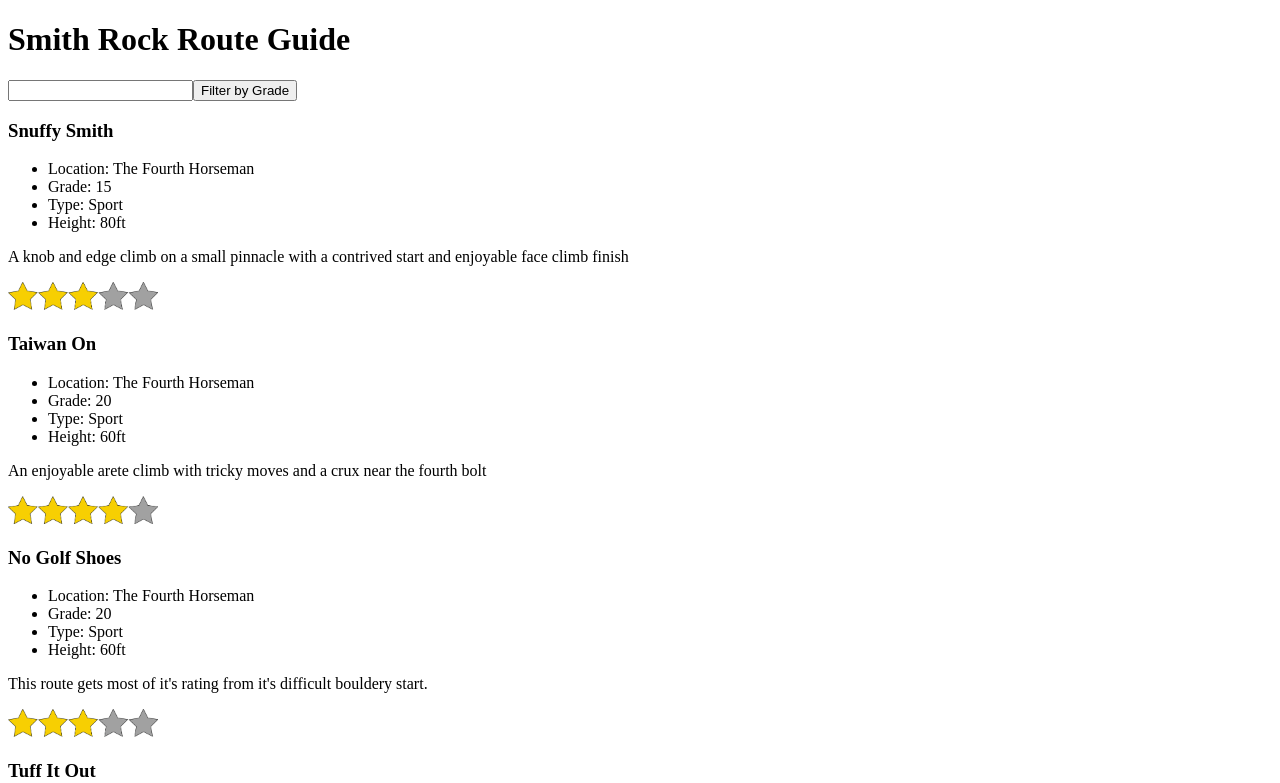
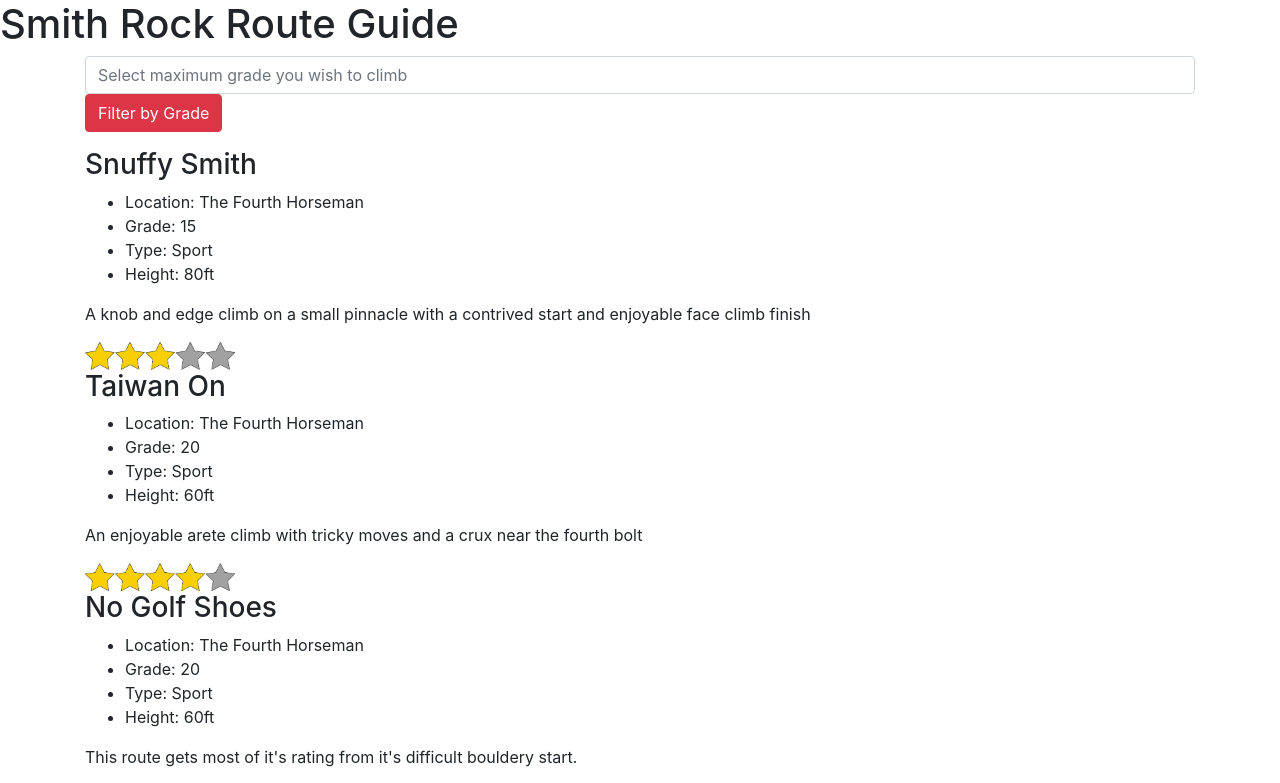
Before and after one commit to 1stBoltCrux/SmithRock, an Angular app: page / in a window 1280 px wide. Shown: the top 783 px of the page. Built offline with nearby package versions, Linux system fonts and the light colour scheme.

Commit message:
successfully install bootstrap

```diff
--- a/package.json
+++ b/package.json
@@ -21,6 +21,7 @@
     "@angular/platform-browser": "^5.2.0",
     "@angular/platform-browser-dynamic": "^5.2.0",
     "@angular/router": "^5.2.0",
+    "bootstrap": "^4.1.1",
     "core-js": "^2.4.1",
     "rxjs": "^5.5.6",
     "zone.js": "^0.8.19"
--- a/src/app/route-list/route-list.component.html
+++ b/src/app/route-list/route-list.component.html
@@ -1,6 +1,8 @@
 <div class="container">
-<input #routeGrade>
-<button (click)="submitGrade(routeGrade.value)">Filter by Grade </button>
+  <div class="form-group">
+    <input class='form-control' placeholder="Select maximum grade you wish to climb" #routeGrade>
+    <button class="btn btn-danger" (click)="submitGrade(routeGrade.value)">Filter by Grade </button>
+  </div>
   <div *ngFor="let route of childRouteList | filterGrade:filterByGrade" class="routeList">
     <h3>{{route.name}}</h3>
     <ul>
```
Also changed, not shown: .angular-cli.json, 1 other file (tests, documents, lock files or other folders).
